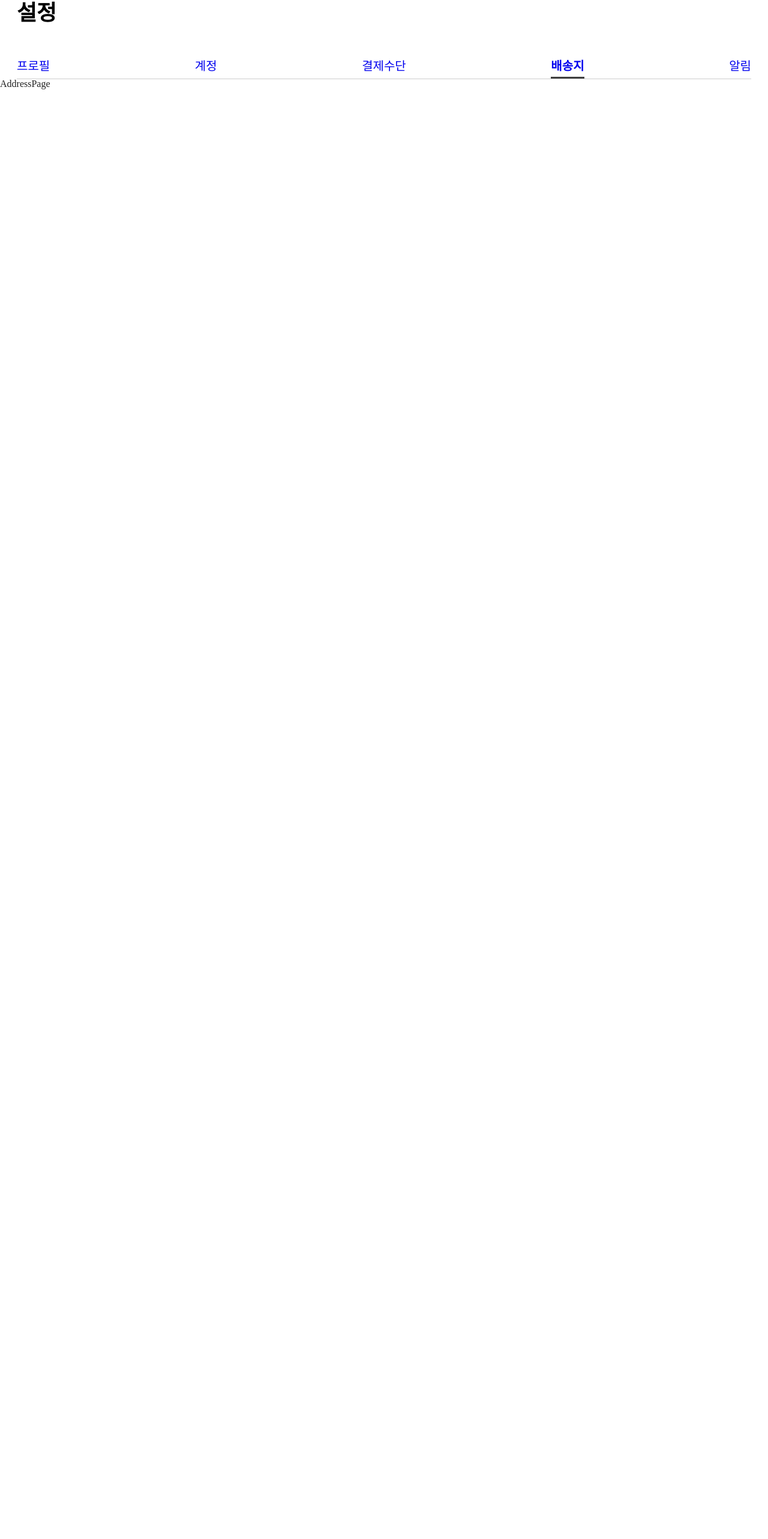
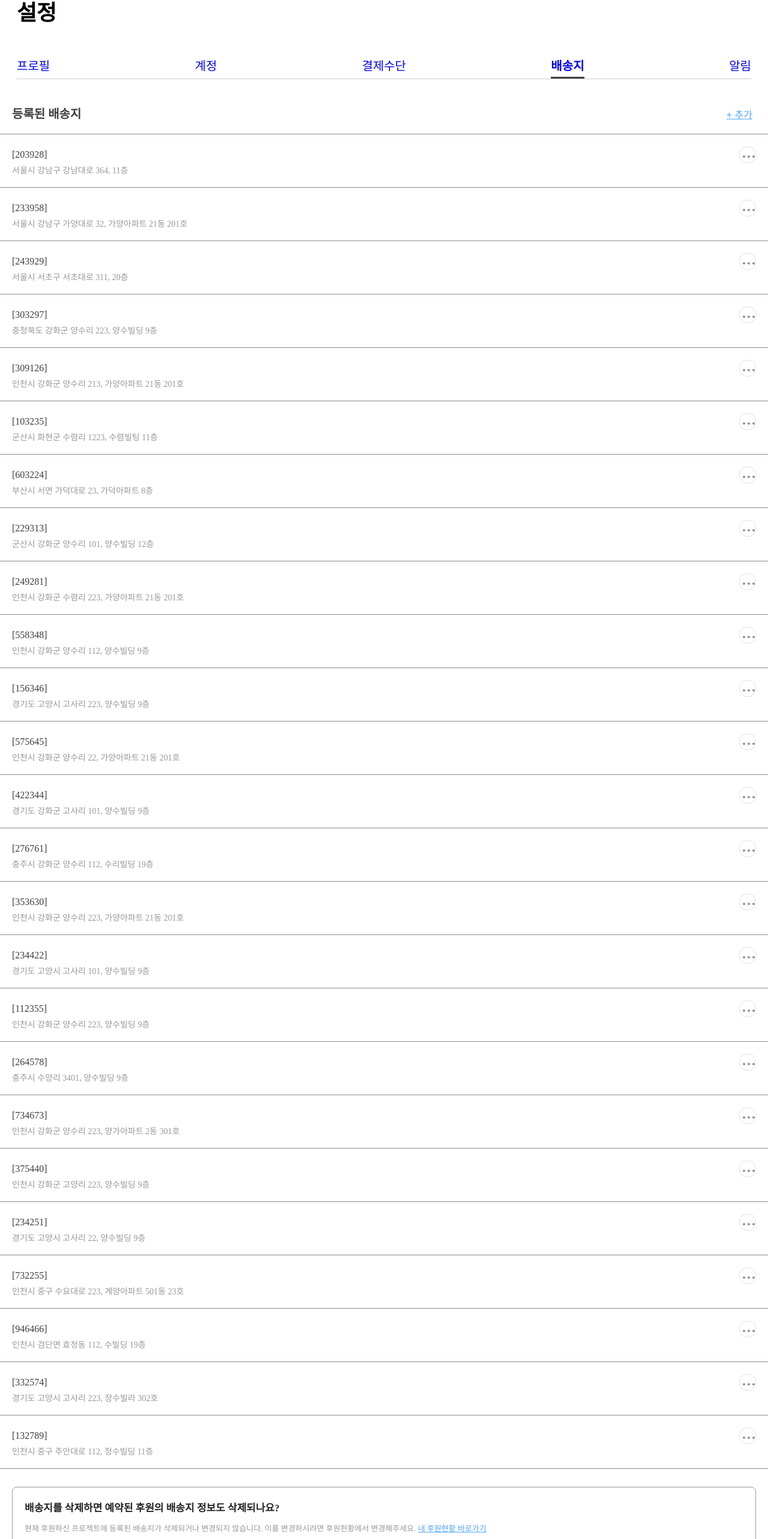
Before and after one commit to tmmoond8/tuto-address-manager, a React (Create React App) app in the folder front/: page / in a window 1280 px wide. Shown: the part 22-2588 px from the top of the page at 60% size. Before the commit the page ends 800 px from the top, so only its background shows below. Built offline with nearby package versions, Linux system fonts and the light colour scheme.

Commit message:
feat: 페이지에 컴포넌트 배치

```diff
--- a/front/src/components/AddressListHead/index.tsx
+++ b/front/src/components/AddressListHead/index.tsx
@@ -23,6 +23,7 @@ const Head = styled.div`
   display: flex;
   align-items: center;
   justify-content: space-between;
+  margin-top: 25px;
   padding: 20px;
   h3 {
     font-size: 20px;
--- a/front/src/components/AddressListItem/index.tsx
+++ b/front/src/components/AddressListItem/index.tsx
@@ -5,21 +5,21 @@ import styled from '@emotion/styled';
 import { Color, tablet, desktop } from '../../styles';
 
 interface AddressListItemProps {
-  zipCode: string;
+  postnumber: number;
   address: string;
   className?: string;
   isDefault?: boolean;
-  handleRemove: (id: string) => void;
-  handleSetDefault: (id: string) => void;
+  handleRemove: (id: number) => void;
+  handleSetDefault: (id: number) => void;
 }
 
 export default function AddressListItem(props: AddressListItemProps) {
-  const { zipCode, address, isDefault = false, className } = props;
+  const { postnumber, address, isDefault = false, className } = props;
   return (
     <Item className={cx('AddressListItem', className)}>
       <Content>
         <h3>
-          {`[${zipCode}]`} {isDefault && <span>기본</span>}
+          {`[${postnumber}]`} {isDefault && <span>기본</span>}
         </h3>
         <p>{address}</p>
       </Content>
--- a/front/src/pages/AddressPage.tsx
+++ b/front/src/pages/AddressPage.tsx
@@ -1,10 +1,40 @@
 /** @jsx jsx */
+/** @jsxFrag React.Fragment */
+import { Fragment } from 'react';
 import { css, jsx } from '@emotion/core';
+import styled from '@emotion/styled';
+import AddressListHead from '../components/AddressListHead';
+import AddressLitem from '../components/AddressListItem';
+import AddressGuideBox from '../components/AddressGuideBox';
+import dummy from '../assets/addresses.json';
+import { Color } from '../styles';
 
 export default function AddressPage() {
   return (
-    <div>
-      <h2>AddressPage</h2>
-    </div>
+    <Fragment>
+      <AddressListHead handleAdd={() => {}} />
+      <List>
+        {dummy.addresses.map((address) => (
+          <AddressLitem
+            key={address.id}
+            {...address}
+            handleRemove={(id: number) => {}}
+            handleSetDefault={(id: number) => {}}
+          />
+        ))}
+      </List>
+      <Footer>
+        <AddressGuideBox />
+      </Footer>
+    </Fragment>
   );
 }
+
+const List = styled.ul`
+  border-top: 1px solid ${Color.Grey8C};
+  border-bottom: 1px solid ${Color.Grey8C};
+`;
+
+const Footer = styled.footer`
+  margin: 30px 20px 71px 20px;
+`;
```
Also changed, not shown: 1 other file (tests, documents, lock files or other folders).
